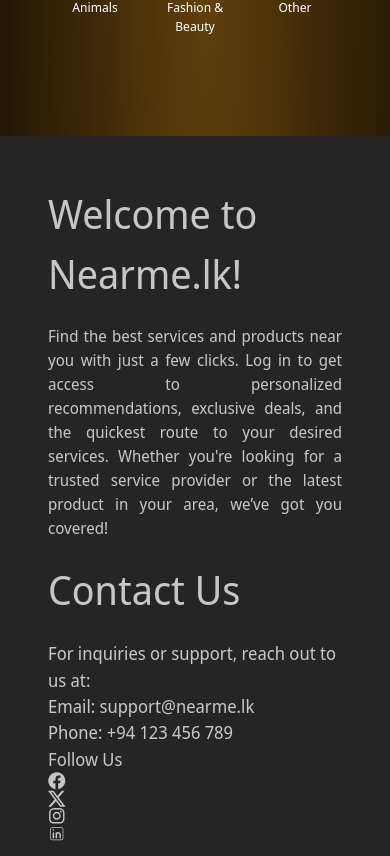
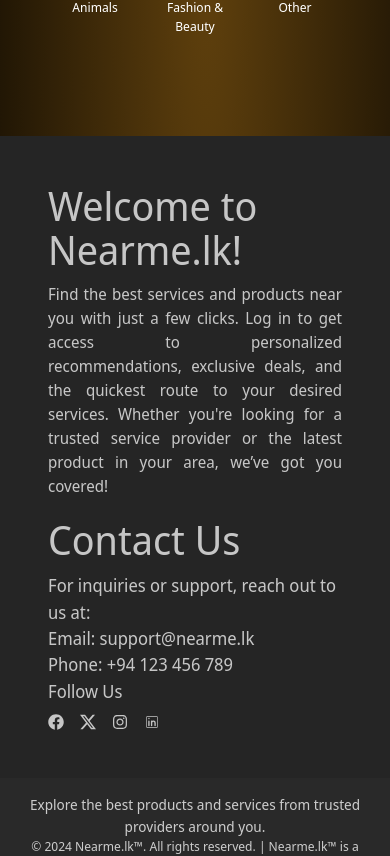
Before and after one commit to anuradha2025/nearme-project, a React (Vite) app: page / in a window 390 px wide. Shown: the part 793-1649 px from the top of the page. Built offline with nearby package versions, Linux system fonts and the light colour scheme.

Commit message:
diveded bottom cover into sub-components. improved responsive design

```diff
--- a/src/components/BottomCover/BottomCover.jsx
+++ b/src/components/BottomCover/BottomCover.jsx
@@ -1,43 +1,13 @@
 import styles from "./bottomcover.module.css";
-import { FaFacebook, FaInstagram } from "react-icons/fa";
-import { BsTwitterX } from "react-icons/bs";
-import { CiLinkedin } from "react-icons/ci";
+
+import WelcomeSection from "./WelcomeSection";
+import ContactUsSection from "./ContactUsSection";
 
 const BottomCover = () => {
   return (
     <div className={styles.bottomCover}>
-      <WelcomeCover />
-      <ContactUsCover />
-    </div>
-  );
-};
-
-const WelcomeCover = () => {
-  return (
-    <div className={styles.welcomeCover}>
-      <h1>Welcome to Nearme.lk!</h1>
-      <p>
-        Find the best services and products near you with just a few clicks. Log
-        in to get access to personalized recommendations, exclusive deals, and
-        the quickest route to your desired services. Whether you're looking for
-        a trusted service provider or the latest product in your area, we’ve got
-        you covered!
-      </p>
-    </div>
-  );
-};
-
-const ContactUsCover = () => {
-  return (
-    <div className={styles.contactCover}>
-      <h1>Contact Us</h1>
-      <p>For inquiries or support, reach out to us at:</p>
-      <p>Email: support@nearme.lk</p>
-      <p>Phone: +94 123 456 789</p>
-      <p>Follow Us</p>
-      <p>
-        <FaFacebook /> <BsTwitterX /> <FaInstagram /> <CiLinkedin />
-      </p>
+      <WelcomeSection />
+      <ContactUsSection />
     </div>
   );
 };
--- a/src/components/BottomCover/BottomCover.module.css
+++ b/src/components/BottomCover/BottomCover.module.css
@@ -3,7 +3,6 @@
   flex-direction: row;
   flex-wrap: wrap;
   justify-content: space-between;
-  align-items: center;
   background-color: #252525;
   z-index: 2;
   margin-top: 8em;
@@ -11,44 +10,8 @@
   padding: 3rem;
 }
 
-.welcomeCover,
-.contactCover {
-  max-width: 50%;
-  padding: 0 1em;
-}
-
-.contactCover h1,
-.welcomeCover h1 {
-  font-size: 2.5rem;
-  font-weight: 300;
-  margin-bottom: 0.5em;
-}
-
-.welcomeCover p {
-  font-size: 1em;
-  font-weight: 100;
-  text-align: justify;
-}
-
-.contactCover p {
-  font-size: 1.1em;
-  font-weight: 200;
-  display: block;
-}
-
 @media (max-width: 768px) {
   .bottomCover {
     flex-direction: column;
   }
-
-  .welcomeCover,
-  .contactCover {
-    max-width: unset;
-    padding: 0;
-    width: 100%;
-  }
-
-  .contactCover h1 {
-    margin: 0.5em 0;
-  }
 }
--- /dev/null
+++ b/src/components/BottomCover/ContactUsSection.jsx
@@ -0,0 +1,23 @@
+import styles from './ContactUsSection.module.css';
+import { FaFacebook, FaInstagram } from "react-icons/fa";
+import { BsTwitterX } from "react-icons/bs";
+import { CiLinkedin } from "react-icons/ci";
+
+const ContactUsSection = () => {
+    return (
+        <div className={styles.contactUsContainer}>
+            <h1>Contact Us</h1>
+            <div className={styles.contactUsDetails}>
+                <p>For inquiries or support, reach out to us at:</p>
+                <p>Email: support@nearme.lk</p>
+                <p>Phone: +94 123 456 789</p>
+                <p>Follow Us</p>
+            </div>
+            <p className={styles.socialIcons}>
+                <FaFacebook /> <BsTwitterX /> <FaInstagram /> <CiLinkedin />
+            </p>
+        </div>
+    );
+};
+
+export default ContactUsSection;
--- /dev/null
+++ b/src/components/BottomCover/ContactUsSection.module.css
@@ -0,0 +1,46 @@
+.contactUsContainer {
+  max-width: 50%;
+  padding: 0 1em;
+  display: flex;
+  flex-direction: column;
+  justify-content: flex-start;
+  gap: 10px;
+}
+
+.contactUsContainer h1 {
+  font-size: 2.5rem;
+  font-weight: 300;
+  line-height: 1.1;
+}
+
+.contactUsDetails {
+  font-size: 1.1em;
+  font-weight: 200;
+  display: block;
+}
+
+.socialIcons {
+  display: flex;
+  flex-direction: row;
+  justify-content: start;
+  align-items: center;
+  column-gap: 1em;
+}
+
+@media (min-width: 768px) {
+  .contactUsContainer h1 {
+    margin-bottom: 0.2em;
+  }
+}
+
+@media (max-width: 768px) {
+  .contactUsContainer {
+    max-width: unset;
+    padding: 0;
+    width: 100%;
+  }
+
+  .contactUsContainer h1 {
+    margin-top: 0.5em;
+  }
+}
--- /dev/null
+++ b/src/components/BottomCover/WelcomeSection.jsx
@@ -0,0 +1,18 @@
+import styles from './WelcomeSection.module.css';
+
+const WelcomeSection = () => {
+    return (
+        <div className={styles.welcomeCover}>
+            <h1>Welcome to Nearme.lk!</h1>
+            <p>
+                Find the best services and products near you with just a few clicks. Log
+                in to get access to personalized recommendations, exclusive deals, and
+                the quickest route to your desired services. Whether you're looking for
+                a trusted service provider or the latest product in your area, we’ve got
+                you covered!
+            </p>
+        </div>
+    );
+};
+
+export default WelcomeSection;
--- /dev/null
+++ b/src/components/BottomCover/WelcomeSection.module.css
@@ -0,0 +1,34 @@
+.welcomeCover {
+    max-width: 50%;
+    padding: 0 1em;
+    display: flex;
+    flex-direction: column;
+    justify-content: flex-start;
+    gap: 10px;
+}
+
+.welcomeCover h1 {
+    font-size: 2.5rem;
+    font-weight: 300;
+    line-height: 1.1;
+}
+
+.welcomeCover p {
+    font-size: 1em;
+    font-weight: 100;
+    text-align: justify;
+}
+
+@media (min-width: 768px) {
+    .welcomeCover h1 {
+        margin-bottom: 0.2em;
+    }
+}
+
+@media (max-width: 768px) {
+    .welcomeCover {
+        max-width: unset;
+        padding: 0;
+        width: 100%;
+    }
+}
```
